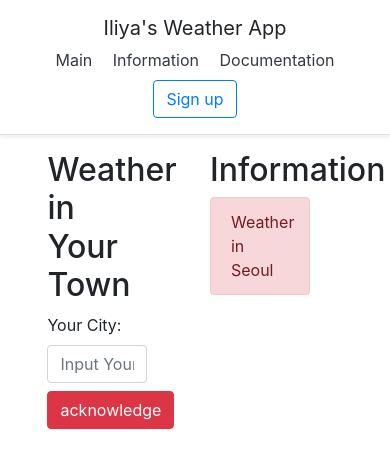
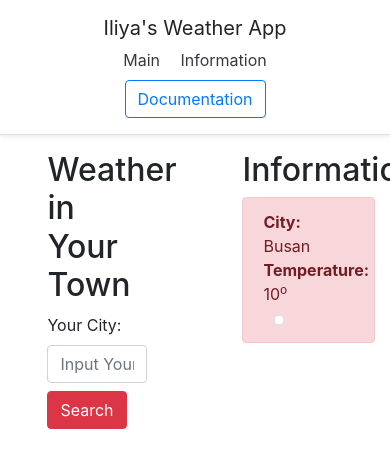
Before and after one commit to Ellias001/weather-app, a Django app: page / in a window 390 px wide; the page is wider, and only the part inside the window is pictured. Shown: the top 468 px of that part. Run offline with Django 3.2, Linux system fonts and the light colour scheme; a database or web service that is not in the repository returns one stand-in record (values such as "Sample title"); data that the repository does not hold is empty; some libraries are stand-ins or nearby versions; grey boxes are pictures that could not be loaded.

Commit message:
Updated view and index.html page
Connected to an API, extracted weather data and formated it. Made more responsive web page representation.

```diff
--- a/weatherapp/weather/templates/weather/index.html
+++ b/weatherapp/weather/templates/weather/index.html
@@ -12,9 +12,8 @@
         <nav class="my-2 my-md-0 mr-md-3">
             <a class="p-2 text-dark" href="#">Main</a>
             <a class="p-2 text-dark" href="#">Information</a>
-            <a class="p-2 text-dark" href="#">Documentation</a>
         </nav>
-        <a class="btn btn-outline-primary" href="#">Sign up</a>
+        <a class="btn btn-outline-primary" href="#">Documentation</a>
     </div>
 
     <div class="container">
@@ -25,13 +24,21 @@
                     <label for="city">Your City:</label>
                     <input type="text" id="city" class="form-control" name="city"
                     placeholder="Input Your City">
-                    <input type="submit" name="send" value="acknowledge" class="mt-2 btn btn-danger">
+                    <input type="submit" name="send" value="Search" class="mt-2 btn btn-danger">
                 </form>
             </div>
-            <div class="col-4 offset-1">
+            <div class="col-5 offset-2">
                 <h2>Information</h2>
                 <div class="alert alert-danger">
-                    Weather in Seoul
+                    <div class="row">
+                        <div class="col-9">
+                            <b>City: </b> {{ info.city }} <br>
+                            <b>Temperature: </b> {{ info.temp }}<sup>o</sup> <br>
+                        </div>
+                        <div class="col-2 offset-1">
+                            <img src="http://openweathermap.org/img/w/{{ info.icon }}.png" alt="Weather Photo" class="img-thumbnail">
+                        </div>
+                    </div>
                 </div>
             </div>
         </div>
--- a/weatherapp/weather/views.py
+++ b/weatherapp/weather/views.py
@@ -1,4 +1,18 @@
+import requests
 from django.shortcuts import render
 
+APPID = '8486ae527aa8c0b62ca90626dd1c24f7'
+
 def index(request):
-    return render(request, 'weather/index.html')
+    city='Busan'
+    url = f'https://api.openweathermap.org/data/2.5/weather?q={city}&units=metric&appid={APPID}'
+
+    responce = requests.get(url).json()
+
+    city_info = {
+        'city': city,
+        'temp': responce["main"]["temp"],
+        'icon': responce["weather"][0]["icon"]
+    }
+
+    return render(request, 'weather/index.html', {'info': city_info})
```
